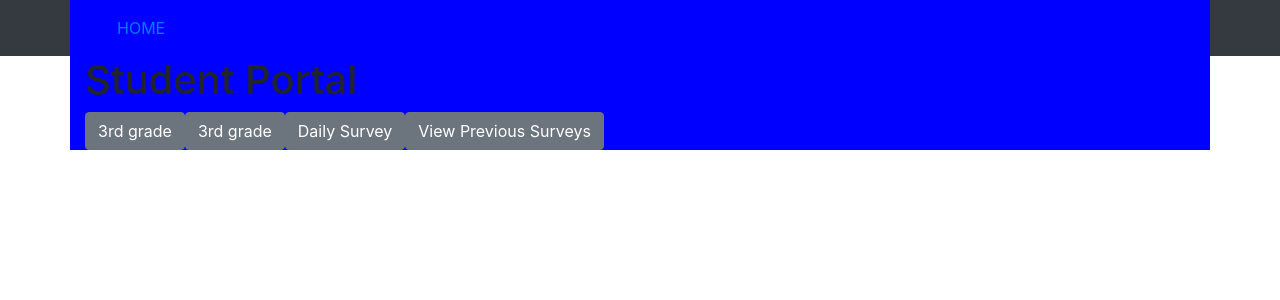
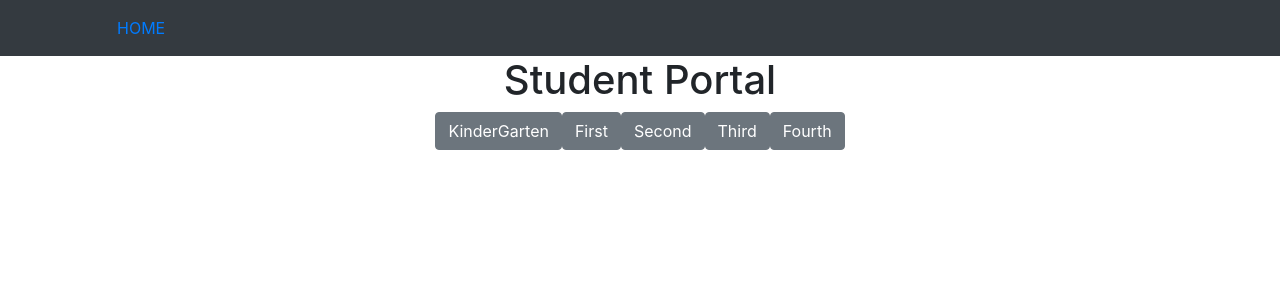
Before and after one commit to lancehamilton24/BeWell-In-School, a React (Create React App) app in the folder ClientApp/: page /studentPortal in a window 1280 px wide. Shown: the top 300 px of the page. Built offline with nearby package versions, Linux system fonts and the light colour scheme; no server answers.

Commit message:
students are loaded by grade upon grade selection

```diff
--- a/ClientApp/src/App/App.js
+++ b/ClientApp/src/App/App.js
@@ -1,11 +1,11 @@
 import React, { Component } from 'react';
 import { Route, BrowserRouter, Switch } from 'react-router-dom';
+import MyNavbar from '../components/Navbar/Navbar';
 import { Home } from '../components/Home/Home';
 import { TeacherPortal } from '../components/TeacherPortal/TeacherPortal';
 import { StudentPortal } from '../components/StudentPortal/StudentPortal';
 import { EditSurvey } from '../components/EditSurvey/EditSurvey';
 import { StudentSurvey } from '../components/StudentSurvey/StudentSurvey';
-import MyNavbar from '../components/Navbar/Navbar';
 import { StudentSurveyResponses } from '../components/StudentSurveyResponses/StudentSurveyResponses';
 
 export default class App extends Component {
--- a/ClientApp/src/components/Navbar/Navbar.js
+++ b/ClientApp/src/components/Navbar/Navbar.js
@@ -36,4 +36,4 @@ class MyNavbar extends React.Component {
   }
 }
 
-export default MyNavbar;
+export default  MyNavbar ;
--- /dev/null
+++ b/ClientApp/src/components/StudentPortal/StudentPortal.css
@@ -0,0 +1,3 @@
+.portal {
+  text-align: center;
+}
--- a/ClientApp/src/components/StudentPortal/StudentPortal.js
+++ b/ClientApp/src/components/StudentPortal/StudentPortal.js
@@ -1,9 +1,8 @@
 import React, { Component } from 'react';
-import './StudentPortal.scss';
 import { Button } from 'reactstrap';
 import { Link } from 'react-router-dom';
 import studentRequest from '../../helpers/data/studentRequest';
-
+import './StudentPortal.css';
 
 export class StudentPortal extends Component {
   state = {
@@ -21,28 +20,62 @@ export class StudentPortal extends Component {
     this.getStudents();
   }
 
-  selectGrade = () => {
+  KinderGartenSelect = () => {
+    this.setState({ selectedGrade: this.state.students.filter(student => student.studentGrade === 0) });
+    // console.log(this.selectedGrade);
+  }
 
-    this.setState({ students: this.state.students.filter(student => student.studentGrade == 0) });
-    console.log(this.selectedGrade);
+  FirstGradeSelect = () => {
+    this.setState({ selectedGrade: this.state.students.filter(student => student.studentGrade === 1) });
+    // console.log(this.selectedGrade);
+  }
+
+  SecondGradeSelect = () => {
+    this.setState({ selectedGrade: this.state.students.filter(student => student.studentGrade === 2) });
+    // console.log(this.selectedGrade);
+  }
+
+  ThirdGradeSelect = () => {
+    this.setState({ selectedGrade: this.state.students.filter(student => student.studentGrade === 3) });
+    // console.log(this.selectedGrade);
+  }
+
+  FourthGradeSelect = () => {
+    this.setState({ selectedGrade: this.state.students.filter(student => student.studentGrade === 4) });
+    // console.log(this.selectedGrade);
   }
 
 
   render() {
-    const { students } = this.state;
+    const { students, selectedGrade } = this.state;
+    console.log(selectedGrade);
     console.log(students);
 
+    // if (selectedGrade.length === 0) {
       return (
+
         <div className="studentportal container">
           <div className="portal">
             <h1>Student Portal</h1>
-        <Button onClick={this.selectGrade}>3rd grade</Button>
-        <Button onClick={this.selectGrade}>3rd grade</Button>
-        <Link to="/studentSurvey" className="completeSurveyButton"><Button>Daily Survey</Button></Link>
-        <Link to="/studentSurveyResponses" className="studentSurveyResponsesButton"><Button>View Previous Surveys</Button></Link>
+            <Button onClick={this.KinderGartenSelect}>KinderGarten</Button>
+            <Button onClick={this.FirstGradeSelect}>First</Button>
+            <Button onClick={this.SecondGradeSelect}>Second</Button>
+            <Button onClick={this.ThirdGradeSelect}>Third</Button>
+            <Button onClick={this.FourthGradeSelect}>Fourth</Button>
           </div>
         </div>
       );
+    // }
+    // return (
+
+    //   <div className="studentportal container">
+    //     <div className="portal">
+    //       <h1>Student Portal</h1>
+    //       <Link to="/studentSurvey" className="completeSurveyButton"><Button>Daily Survey</Button></Link>
+    //       <Link to="/studentSurveyResponses" className="studentSurveyResponsesButton"><Button>View Previous Surveys</Button></Link>
+    //     </div>
+    //   </div>
+    // );
   }
 }
 
--- a/ClientApp/src/components/StudentPortal/StudentPortal.scss
+++ /dev/null
@@ -1,3 +0,0 @@
-.container {
-  background-color: blue;
-}
--- a/ClientApp/src/index.js
+++ b/ClientApp/src/index.js
@@ -4,6 +4,7 @@ import ReactDOM from 'react-dom';
 import { BrowserRouter } from 'react-router-dom';
 import App from './App/App';
 import registerServiceWorker from './registerServiceWorker';
+import './styles/index.scss';
 
 const baseUrl = document.getElementsByTagName('base')[0].getAttribute('href');
 const rootElement = document.getElementById('root');
```
Also changed, not shown: ClientApp/src/App/App.css (added), ClientApp/src/styles/index.scss (added), 1 other file (tests, documents, lock files or other folders). Lines whose indentation alone changed are shown as unchanged.
